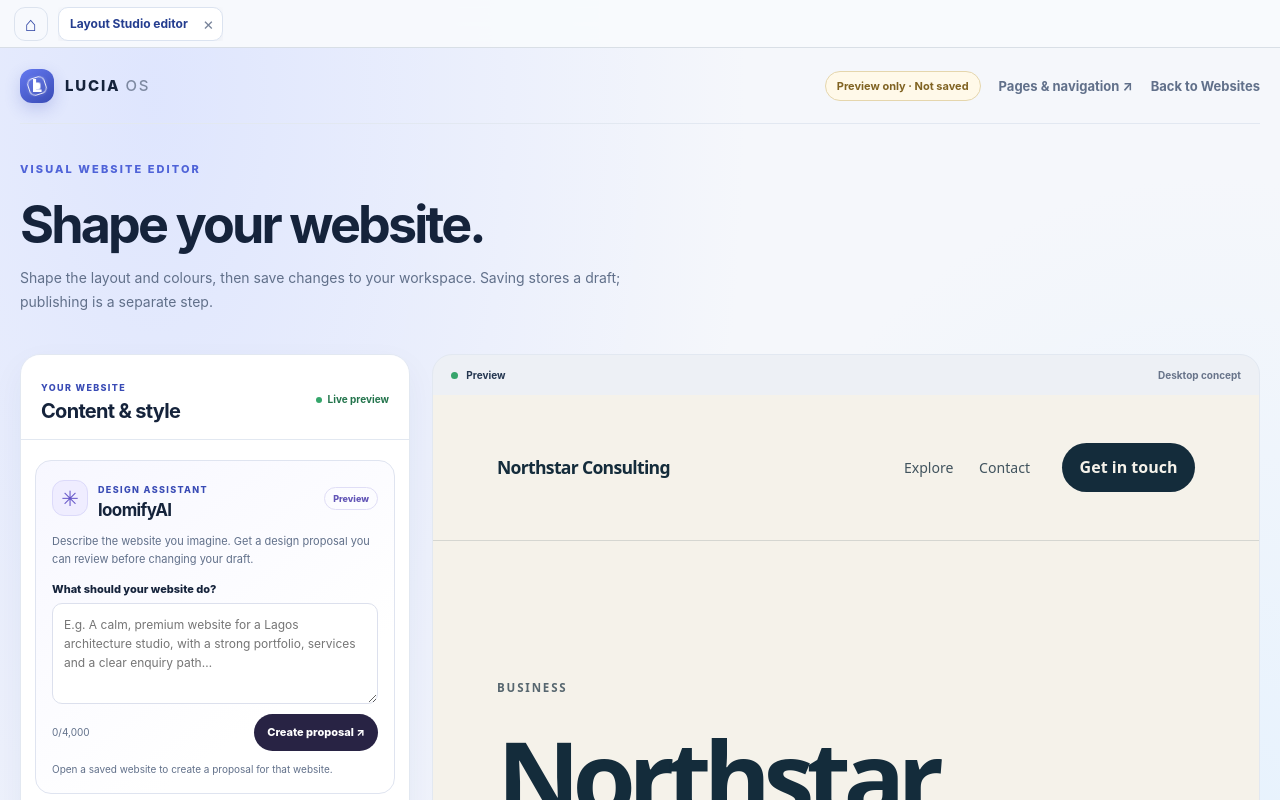
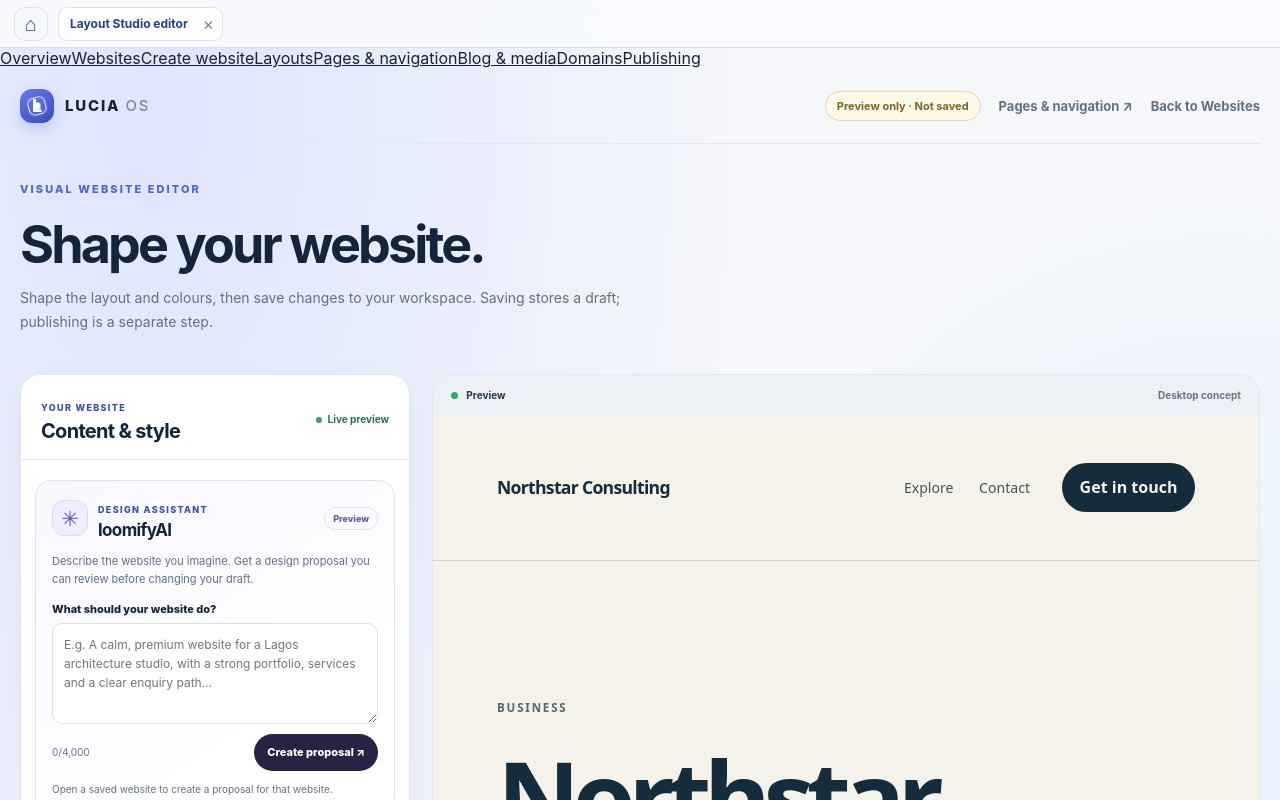
Before and after one commit to trendorafindsinc-jpg/lucia-os, a Next.js app: page /editor in a window 1280 px wide. Shown: the top 800 px of the page. Built offline with nearby package versions, Linux system fonts and the light colour scheme.

Commit message:
feat(workspace): show shared navigation in core website routes

```diff
--- a/src/components/workspace/workspace-tab-shell.tsx
+++ b/src/components/workspace/workspace-tab-shell.tsx
@@ -41,6 +41,7 @@ function WorkspaceTabShellInner({ children }: { children: ReactNode }) {
   const search = searchParams.toString();
   const router = useRouter();
   const route = useMemo(() => describeWorkspaceRoute(pathname, search ? `?${search}` : ""), [pathname, search]);
+  const showWorkspaceQuickNavigation = ["/pages", "/content", "/create", "/editor", "/templates", "/layouts"].includes(pathname);
   const [tabs, setTabs] = useState<WorkspaceTab[]>([]);
   const [activeTabId, setActiveTabId] = useState<string | null>(null);
   const [snapshots, setSnapshots] = useState<Record<string, unknown>>({});
@@ -163,6 +164,18 @@ function WorkspaceTabShellInner({ children }: { children: ReactNode }) {
           </div>
         </nav>
       )}
+      {hydrated && route && showWorkspaceQuickNavigation && (
+        <nav className="workspace-route-navigation" aria-label="Workspace navigation">
+          <Link href="/workspace" aria-label="Workspace overview">Overview</Link>
+          <Link href="/workspace/websites" aria-current={pathname === "/workspace/websites" ? "page" : undefined}>Websites</Link>
+          <Link href="/create" aria-current={pathname === "/create" ? "page" : undefined}>Create website</Link>
+          <Link href="/templates" aria-current={pathname === "/templates" || pathname === "/layouts" ? "page" : undefined}>Layouts</Link>
+          <Link href="/pages" aria-current={pathname === "/pages" ? "page" : undefined}>Pages &amp; navigation</Link>
+          <Link href="/content" aria-current={pathname === "/content" ? "page" : undefined}>Blog &amp; media</Link>
+          <Link href="/workspace/domains" aria-current={pathname === "/workspace/domains" ? "page" : undefined}>Domains</Link>
+          <Link href="/publish" aria-current={pathname === "/publish" ? "page" : undefined}>Publishing</Link>
+        </nav>
+      )}
       {children}
     </WorkspaceContext.Provider>
   );
```
